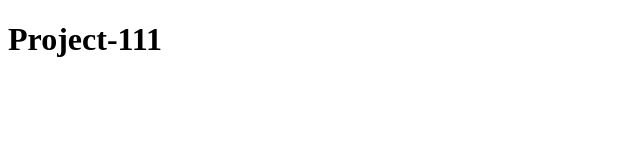
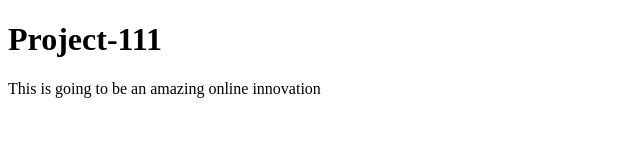
Before and after one commit to LanceSissing/Project-111, a plain HTML site: page index.html in a window 1280 px wide. Shown: the whole page, without its empty margins (0-640 px from the left). Drawn offline with Linux system fonts and the light colour scheme.

Commit message:
new html

```diff
--- a/index.html
+++ b/index.html
@@ -4,8 +4,9 @@
     <meta charset="UTF-8">
     <meta name="viewport" content="width=device-width, initial-scale=1.0">
     <title>Document</title>
-</head>
+    </head>
 <body>
     <h1>Project-111</h1>
+    <p>This is going to be an amazing online innovation</p>
 </body>
 </html>
```
